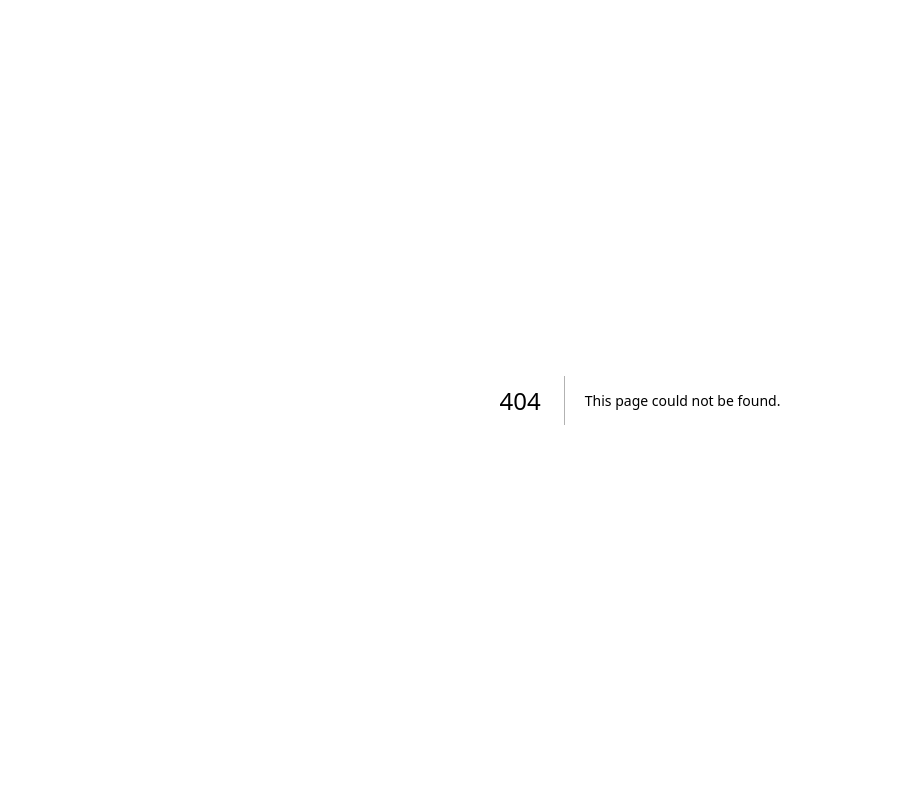
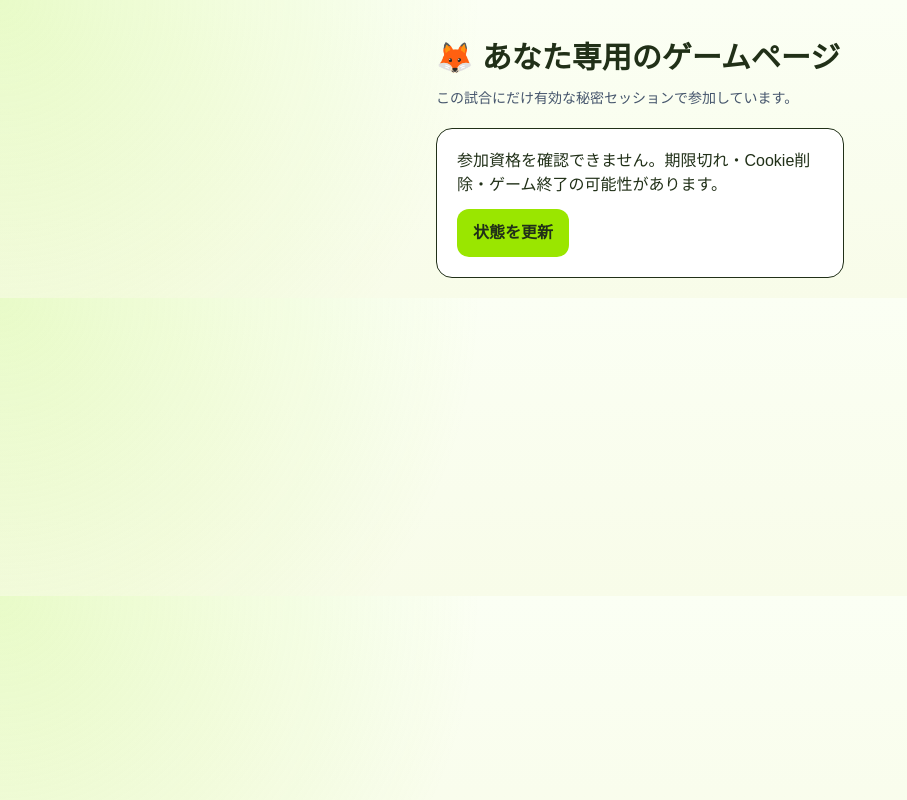
Before and after one commit to Kaityo1221/ca-clover, a Next.js app: page /zoroark/guest in a window 1280 px wide. Before the commit this address had no page. Shown: the whole page, without its empty margins (0-907 px from the left). Built offline with nearby package versions, Linux system fonts and the light colour scheme; no server answers.

Commit message:
feat(zoroark): secure per-guest session page with pending approval state

```diff
--- /dev/null
+++ b/src/app/zoroark/guest/page.tsx
@@ -0,0 +1,30 @@
+"use client";
+import { useEffect,useState } from "react";
+type Guest={roomId:string;nickname:string;state:"pending"|"approved"|"rejected";expiresAt:string};
+export default function GuestPage(){
+ const [guest,setGuest]=useState<Guest|null>(null),[message,setMessage]=useState("認証中...");
+ async function refresh(){
+  try{
+   const response=await fetch("/api/zoroark/guest",{method:"POST",credentials:"same-origin",cache:"no-store",
+    headers:{"Content-Type":"application/json","X-Zoroark-Request":"guest-lobby-v1"},
+    body:JSON.stringify({action:"me"})});
+   const result=await response.json();
+   if(!response.ok){setGuest(null);setMessage("参加資格を確認できません。期限切れ・Cookie削除・ゲーム終了の可能性があります。");return}
+   setGuest(result);setMessage("");
+  }catch{setMessage("通信に失敗しました。接続を確認してください。")}
+ }
+ useEffect(()=>{void refresh()},[]);
+ return <main className="mx-auto max-w-md p-5 pt-10">
+  <h1 className="text-3xl font-black">🦊 あなた専用のゲームページ</h1>
+  <p className="mt-3 text-sm text-slate-600">この試合にだけ有効な秘密セッションで参加しています。</p>
+  <section className="mt-5 space-y-3 rounded-2xl border bg-white p-5">
+   {guest?<><p className="text-xl font-bold">{guest.nickname}</p>
+    <p>現在の状態：{guest.state==="approved"?"✅ GM承認済み":guest.state==="pending"?"⌛ GM承認待ち":"❌ 参加は承認されませんでした"}</p>
+    <p className="text-xs break-all text-slate-500">ルーム：{guest.roomId}</p>
+    <p className="text-sm">有効期限：{new Date(guest.expiresAt).toLocaleString("ja-JP")}</p>
+    <p className="rounded-xl bg-amber-50 p-3 text-sm">役職・質問カード・メダルは次の工程で接続します。</p></>:
+    <p role="status">{message}</p>}
+   <button type="button" onClick={()=>void refresh()} className="rounded-xl bg-lime-400 px-4 py-3 font-bold">状態を更新</button>
+  </section>
+ </main>;
+}
```
